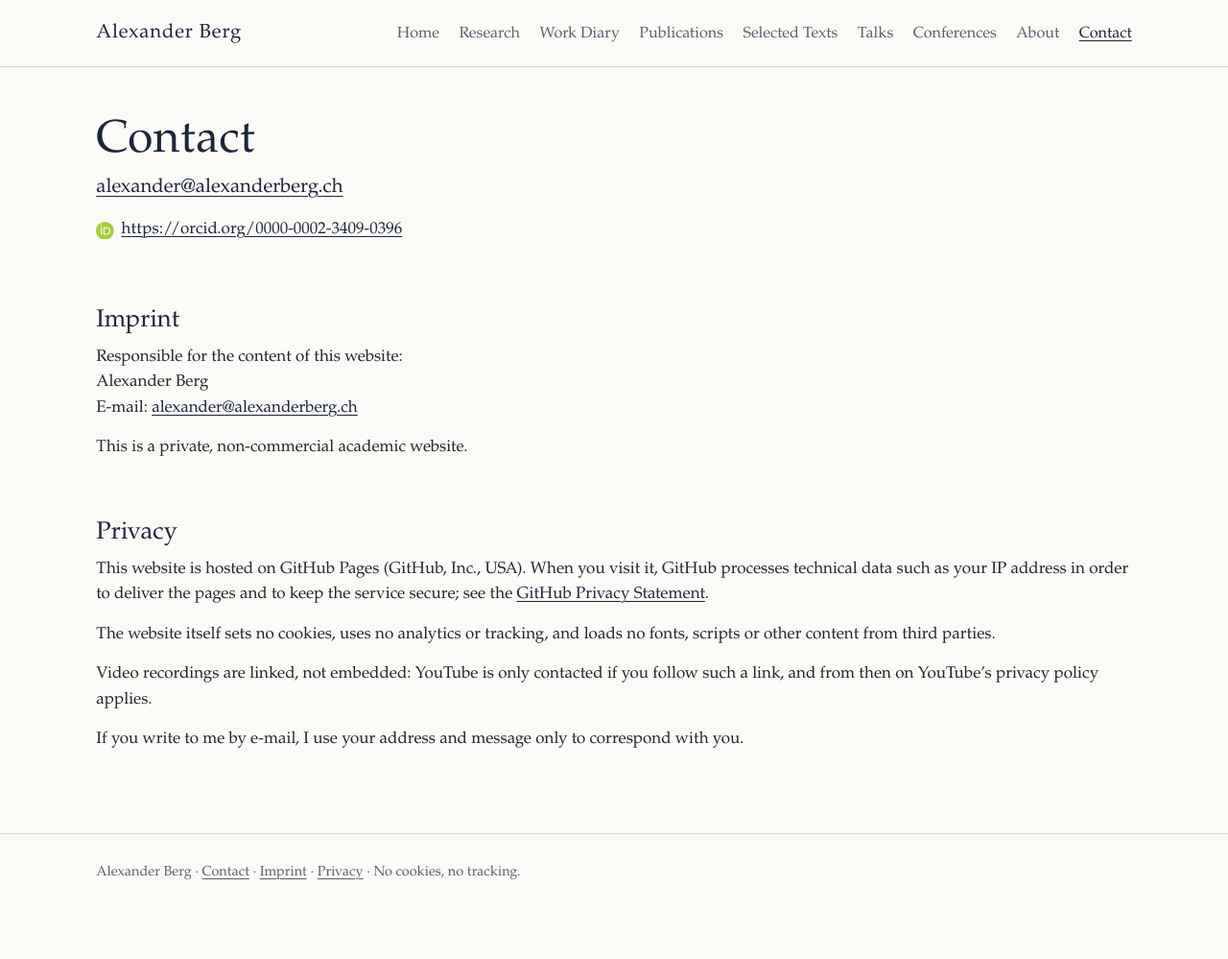
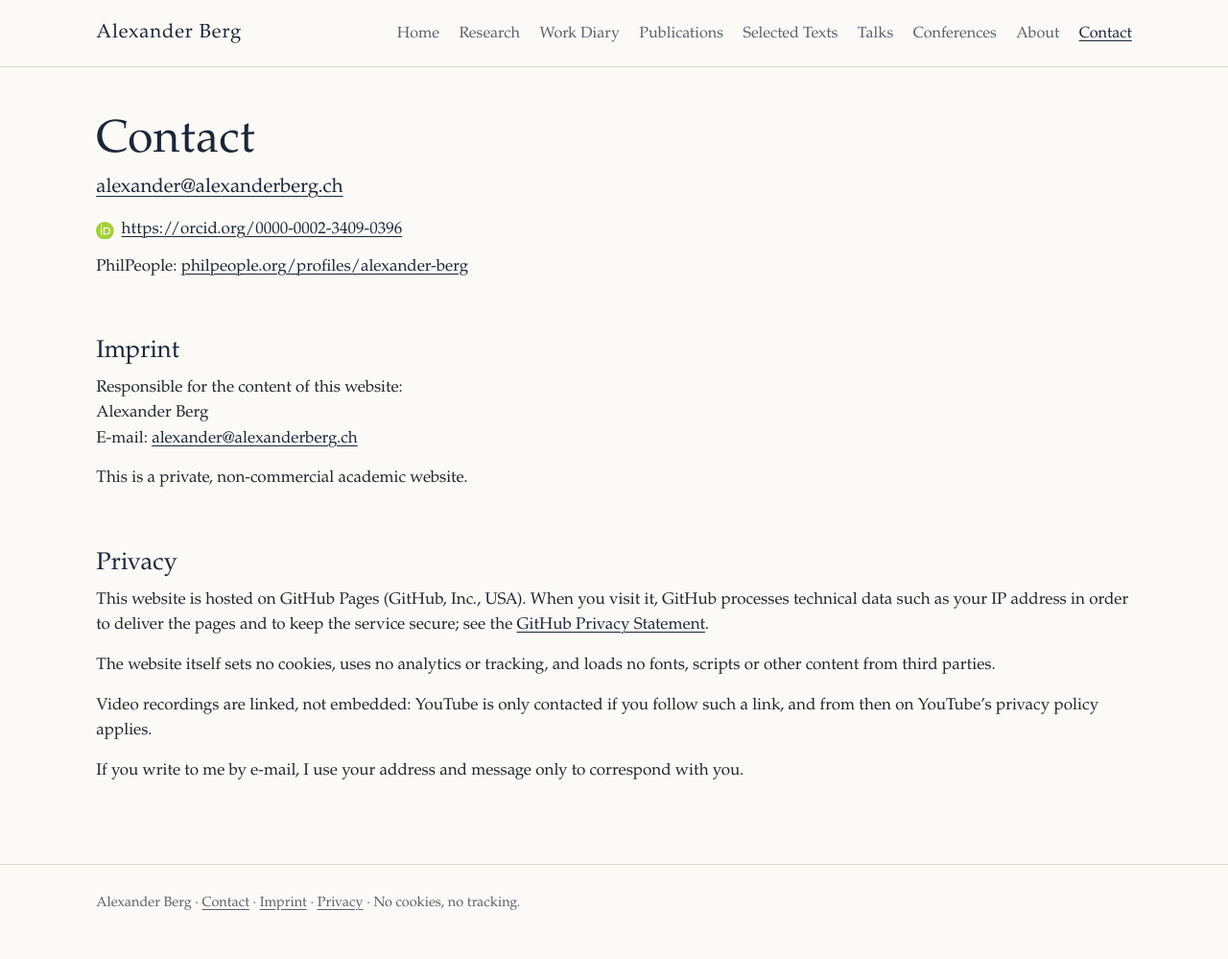
Before and after one commit to dralexanderberg/website, a Jekyll site: the page built from contact/index.html, in a window 1280 px wide. Shown: the whole page at 96% size. Built offline with Jekyll 4.4.1, drawn with Linux system fonts in a browser that asks for light colours; before the commit the page ends 966 px from its top, so only the background shows below that.

Commit message:
Contact page: link to the PhilPeople profile
- _config.yml: philpeople: alexander-berg. When the line is empty, the
  link is hidden.
- Contact page: a "PhilPeople" line below the ORCID link; the two
  profile lines sit closer together.
- Person JSON-LD: sameAs now lists both ORCID and PhilPeople.
- README: where both are set.

Co-Authored-By: Claude Opus 5.5 <noreply@anthropic.com>
Claude-Session: https://claude.ai/code/session_01DaTNutaFvg9aFZdq3qhdu7

```diff
--- a/_config.yml
+++ b/_config.yml
@@ -2,8 +2,10 @@
 title: Alexander Berg
 author: Alexander Berg
 email: alexander@alexanderberg.ch
-# ORCID iD, linked on the Contact page (leave empty to hide the link).
+# ORCID iD and PhilPeople profile name (philpeople.org/profiles/…), linked on the
+# Contact page (leave a line empty to hide that link).
 orcid: "0000-0002-3409-0396"
+philpeople: alexander-berg
 description: >-
   Alexander Berg, philosopher: Wittgenstein and Hegel, and the literary form
   of philosophy.
--- a/_includes/person-jsonld.html
+++ b/_includes/person-jsonld.html
@@ -7,8 +7,8 @@
   "affiliation": { "@type": "CollegeOrUniversity", "name": "University of Zurich" },
   "knowsAbout": ["Ludwig Wittgenstein", "G. W. F. Hegel", "Literary form of philosophy", "German Idealism"],
   "url": "{{ '/' | absolute_url }}",
-{%- if site.orcid %}
-  "sameAs": ["https://orcid.org/{{ site.orcid }}"],
+{%- if site.orcid or site.philpeople %}
+  "sameAs": [{% if site.orcid %}"https://orcid.org/{{ site.orcid }}"{% endif %}{% if site.orcid and site.philpeople %}, {% endif %}{% if site.philpeople %}"https://philpeople.org/profiles/{{ site.philpeople }}"{% endif %}],
 {%- endif %}
   "image": "{% if site.portrait_crops %}{{ '/images/portrait-800.jpg' | absolute_url }}{% else %}{{ '/images/portrait.jpg' | absolute_url }}{% endif %}"
 }
--- a/assets/css/main.css
+++ b/assets/css/main.css
@@ -119,6 +119,7 @@ cite { font-style: italic; }
 .archive { margin-top: 1rem; }
 .archive-list { list-style: none; margin: 0; padding: 0; max-width: var(--measure); }
 .contact-mail { font-size: 1.2rem; }
+.contact-orcid { margin-bottom: 0.35rem; }
 .contact-orcid a { display: inline-flex; align-items: center; gap: 0.45em; }
 .orcid-icon { width: 1.1em; height: 1.1em; flex: none; }
 
--- a/contact/index.html
+++ b/contact/index.html
@@ -1,12 +1,15 @@
 ---
 layout: default
 title: Contact
-description: Contact Alexander Berg by e-mail; ORCID iD. Imprint and privacy notice.
+description: Contact Alexander Berg by e-mail; ORCID iD and PhilPeople profile. Imprint and privacy notice.
 ---
 <h1>Contact</h1>
 <p class="contact-mail"><a href="mailto:{{ site.email }}">{{ site.email }}</a></p>
 {%- if site.orcid %}
 <p class="contact-orcid"><a href="https://orcid.org/{{ site.orcid }}" rel="me">{% include orcid-icon.html %}https://orcid.org/{{ site.orcid }}</a></p>
+{%- endif %}
+{%- if site.philpeople %}
+<p class="contact-profile">PhilPeople: <a href="https://philpeople.org/profiles/{{ site.philpeople }}" rel="me">philpeople.org/profiles/{{ site.philpeople }}</a></p>
 {%- endif %}
 
 <section aria-labelledby="imprint">
```
Also changed, not shown: README.md.
